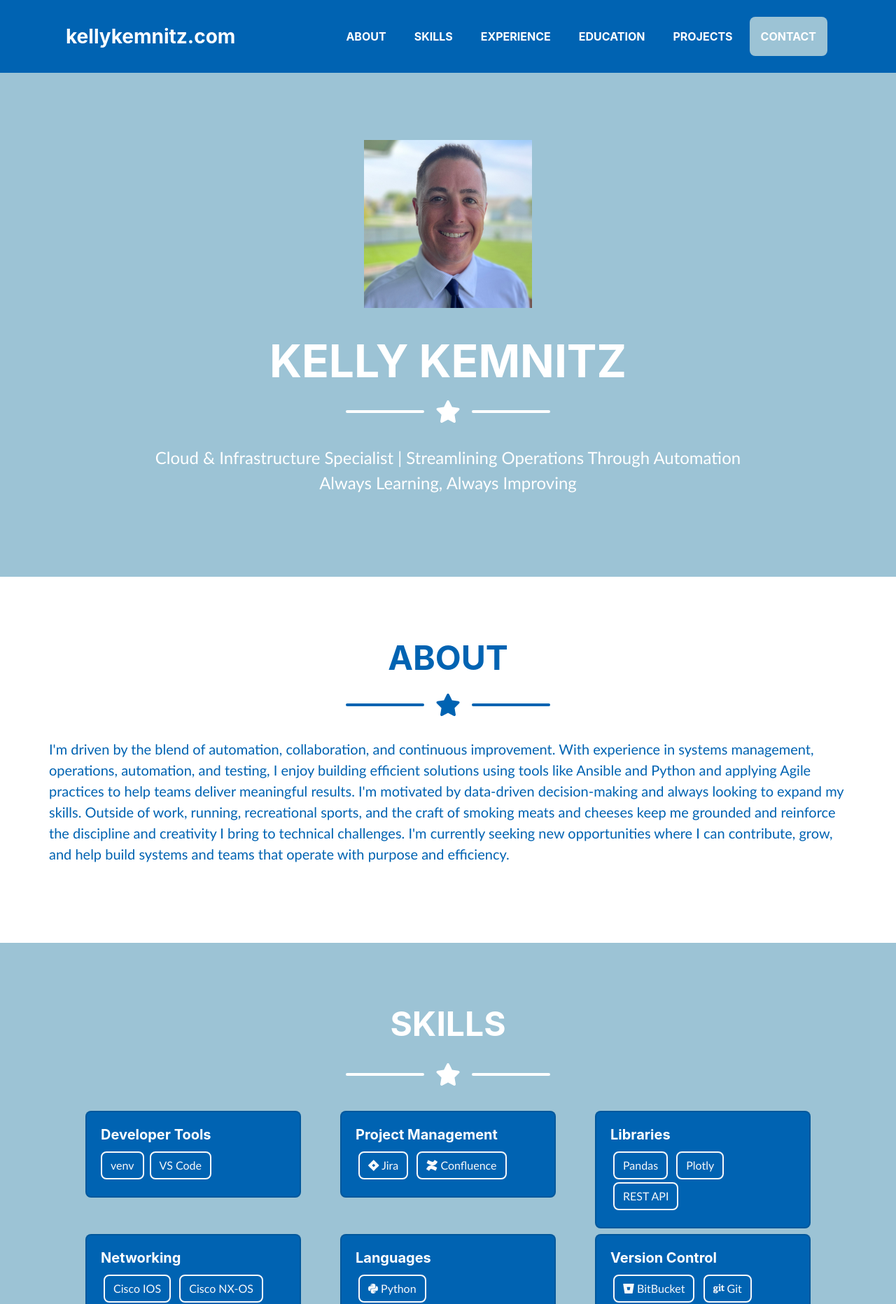
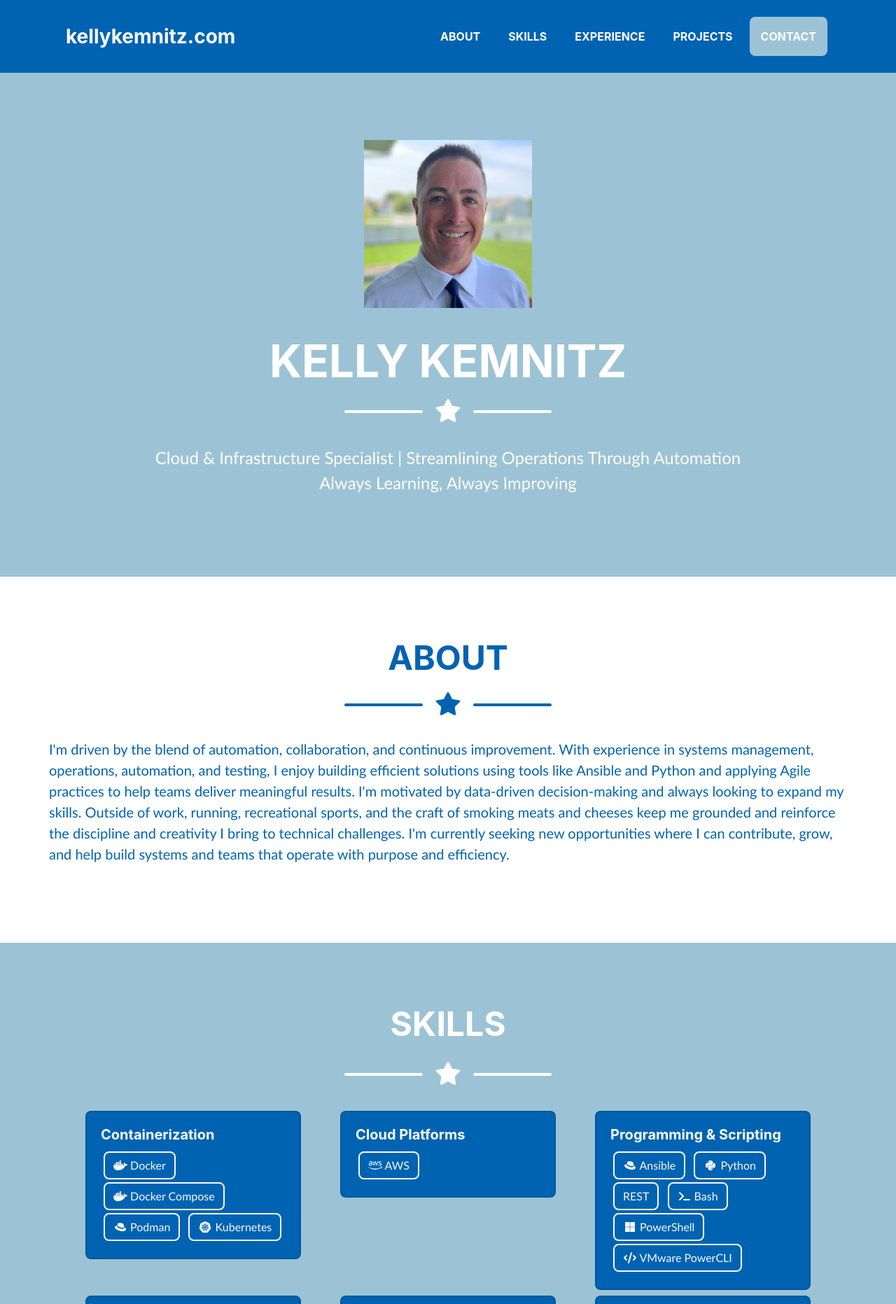
Before and after one commit to kellygkemnitz/kellygkemnitz.github.io, a Flask app: page / in a window 1280 px wide. Shown: the top 1863 px of the page at 70% size. Run offline with Flask 3, Linux system fonts and the light colour scheme; some libraries are stand-ins or nearby versions; some web fonts are replaced.

Commit message:
Dev (#14)
* GitHub action

* Docker

* Docker

* Docker

* Docker

* New runner

* New runner

* New runners

* New resume

* New resume

* Refactor

* 2026

* Dockerfile

* Changes to homepage

```diff
--- a/templates/index.html
+++ b/templates/index.html
@@ -12,7 +12,7 @@
         <script src="https://code.jquery.com/jquery-3.5.1.slim.min.js"></script>
         <script src="https://cdn.jsdelivr.net/npm/@popperjs/core@2.9.2/dist/umd/popper.min.js"></script>
         <script src="https://stackpath.bootstrapcdn.com/bootstrap/4.5.2/js/bootstrap.min.js"></script>
-        <script src="https://use.fontawesome.com/releases/v6.3.0/js/all.js" crossorigin="anonymous"></script>
+        <script src="https://use.fontawesome.com/releases/v7.2.0/js/all.js" crossorigin="anonymous"></script>
         <!-- Core theme CSS (includes Bootstrap)-->
         <link href="static/assets/css/styles.css" rel="stylesheet">
         <!-- Fonts CSS-->
@@ -28,7 +28,7 @@
                         <li class="nav-item mx-0 mx-lg-1"><a class="nav-link py-3 px-0 px-lg-3 rounded js-scroll-trigger" href="#about">ABOUT</a></li>
                         <li class="nav-item mx-0 mx-lg-1"><a class="nav-link py-3 px-0 px-lg-3 rounded js-scroll-trigger" href="#skills">SKILLS</a></li>
                         <li class="nav-item mx-0 mx-lg-1"><a class="nav-link py-3 px-0 px-lg-3 rounded js-scroll-trigger" href="#experience">EXPERIENCE</a></li>
-                        <li class="nav-item mx-0 mx-lg-1"><a class="nav-link py-3 px-0 px-lg-3 rounded js-scroll-trigger" href="#education">EDUCATION</a></li>
+                        <!-- <li class="nav-item mx-0 mx-lg-1"><a class="nav-link py-3 px-0 px-lg-3 rounded js-scroll-trigger" href="#education">EDUCATION</a></li> -->
                         <li class="nav-item mx-0 mx-lg-1"><a class="nav-link py-3 px-0 px-lg-3 rounded js-scroll-trigger" href="#projects">PROJECTS</a></li>
                         <li class="nav-item mx-0 mx-lg-1"><a class="nav-link py-3 px-0 px-lg-3 rounded js-scroll-trigger" href="#contact">CONTACT</a></li>
                     </ul>
@@ -90,33 +90,49 @@
                     <div class="col-md-4">
                         <div class="card card-secondary">
                             <div class="card-body">
-                                <h5 class="card-title">Developer Tools</h5>
-                                <a class="btn btn-outline-light mb-1 mb-1" href="https://docs.python.org/3/library/venv.html" target="_blank">venv</a>
-                                <a class="btn btn-outline-light mx-1 mb-1" href="https://code.visualstudio.com/" target="_blank">VS Code</a>
+                                <h5 class="card-title">Containerization</h5>
+                                    <a class="btn btn-outline-light mx-1 mb-1" href="https://www.docker.com" target="_blank"><i class="fa-brands fa-docker"></i> Docker</a>
+                                    <a class="btn btn-outline-light mx-1 mb-1" href="https://www.docker.com" target="_blank"><i class="fa-brands fa-docker"></i> Docker Compose</a>
+                                    <a class="btn btn-outline-light mx-1 mb-1" href="https://podman.io" target="_blank"><i class="fa-brands fa-redhat"></i> Podman</a>
+                                    <a class="btn btn-outline-light mx-1 mb-1" href="https://kubernetes.io/" target="_blank"><i class="fa-brands fa-kubernetes"></i> Kubernetes</a>
                             </div>
                         </div>
                     </div>
                     <div class="col-md-4">
                         <div class="card card-secondary">
                             <div class="card-body">
-                                <h5 class="card-title">Project Management</h5>
-                                <a class="btn btn-outline-light mx-1 mb-1" href="https://www.atlassian.com/software/jira" target="_blank"><i class="fa-brands fa-jira"></i> Jira</a>
-                                <a class="btn btn-outline-light mx-1 mb-1" href="https://www.atlassian.com/software/confluence" target="_blank"><i class="fa-brands fa-confluence"></i>  Confluence</a>
+                                <h5 class="card-title">Cloud Platforms</h5>
+                                <a class="btn btn-outline-light mx-1 mb-1" href="https://aws.amazon.com/" target="_blank"><i class="fa-brands fa-aws"></i> AWS</a>
                             </div>
                         </div>
                     </div>
                     <div class="col-md-4">
                         <div class="card card-secondary">
                             <div class="card-body">
-                                <h5 class="card-title">Libraries</h5>
-                                <a class="btn btn-outline-light mx-1 mb-1" href="https://pandas.pydata.org/" target="_blank">Pandas</a>
-                                <a class="btn btn-outline-light mx-1 mb-1" href="https://plotly.com/python/" target="_blank">Plotly</a>
-                                <a class="btn btn-outline-light mx-1 mb-1" href="https://restfulapi.net/" target="_blank">REST API</a>
+                                <h5 class="card-title">Programming & Scripting</h5>
+                                <a class="btn btn-outline-light mx-1 mb-1" href="https://www.ansible.com/" target="_blank"><i class="fa-brands fa-redhat"></i> Ansible</a>
+                                <a class="btn btn-outline-light mx-1 mb-1" href="https://www.python.org/" target="_blank"><i class="fa-brands fa-python"></i> Python</a>
+                                <a class="btn btn-outline-light mx-1 mb-1" href="https://en.wikipedia.org/wiki/REST" target="_blank"> REST</a>
+                                <a class="btn btn-outline-light mx-1 mb-1" href="https://en.wikipedia.org/wiki/Bash_(Unix_shell)" target="_blank"><i class="fa-solid fa-terminal"></i> Bash</a>
+                                <a class="btn btn-outline-light mx-1 mb-1" href="https://learn.microsoft.com/en-us/powershell/" target="_blank"><i class="fa-brands fa-microsoft"></i> PowerShell</a>
+                                <a class="btn btn-outline-light mx-1 mb-1" href="https://developer.broadcom.com/powercli" target="_blank"><i class="fa-solid fa-code"></i> VMware PowerCLI</a>
                             </div>
                         </div>
                     </div>
-                </div>
-                <div class="row">
+                <div class="row"></div>
+                    <div class="col-md-4">
+                        <div class="card card-secondary">
+                            <div class="card-body">
+                                <h5 class="card-title">Operations & Project Management</h5>
+                                <a class="btn btn-outline-light mx-1 mb-1" href="https://www.atlassian.com/software/jira" target="_blank"><i class="fa-brands fa-jira"></i> Jira</a>
+                                <a class="btn btn-outline-light mx-1 mb-1" href="https://www.atlassian.com/software/confluence" target="_blank"><i class="fa-brands fa-confluence"></i>  Confluence</a>
+                                <a class="btn btn-outline-light mx-1 mb-1" href="https://www.atlassian.com/software/bitbucket" target="_blank"><i class="fa-brands fa-bitbucket"></i>  Bitbucket</a>
+                                <a class="btn btn-outline-light mx-1 mb-1" href="https://git-scm.com/" target="_blank"><i class="fa-brands fa-git"> </i> Git</a>
+                                <a class="btn btn-outline-light mx-1 mb-1" href="https://github.com/" target="_blank"><i class="fa-brands fa-github"></i> GitHub</a>
+                                <a class="btn btn-outline-light mx-1 mb-1" href="https://about.gitlab.com/" target="_blank"><i class="fa-brands fa-gitlab"></i> Gitlab</a>
+                            </div>
+                        </div>
+                    </div>
                     <div class="col-md-4">
                         <div class="card card-secondary">
                             <div class="card-body">
@@ -130,50 +146,20 @@
                     <div class="col-md-4">
                         <div class="card card-secondary">
                             <div class="card-body">
-                                <h5 class="card-title">Languages</h5>
-                                <a class="btn btn-outline-light mx-1 mb-1" href="https://www.python.org/" target="_blank"><i class="fa-brands fa-python"></i>  Python</a>
-                                <a class="btn btn-outline-light mx-1 mb-1" href="https://developer.broadcom.com/powercli" target="_blank">VMware PowerCLI</a>
-                                <a class="btn btn-outline-light mx-1 mb-1" href="https://learn.microsoft.com/en-us/powershell/" target="_blank"><i class="fa-brands fa-microsoft"></i>  PowerShell</a>
-                                <a class="btn btn-outline-light mx-1 mb-1" href="https://www.gnu.org/software/bash/" target="_blank">Bash</a>
+                                <h5 class="card-title">Storage</h5>
+                                <a class="btn btn-outline-light mx-1 mb-1" href="https://www.netapp.com" target="_blank">NetApp E-Series/EF-Series</a>
+                                <a class="btn btn-outline-light mx-1 mb-1" href="https://www.netapp.com" target="_blank">NetApp FAS</a>
+                                <a class="btn btn-outline-light mx-1 mb-1" href="https://en.wikipedia.org/wiki/Storage_area_network" target="_blank">SAN</a>
+                                <a class="btn btn-outline-light mx-1 mb-1" href="https://en.wikipedia.org/wiki/Network-attached_storage" target="_blank">NAS</a>
                             </div>
                         </div>
                     </div>
                     <div class="col-md-4">
                         <div class="card card-secondary">
                             <div class="card-body">
-                                <h5 class="card-title">Version Control</h5>
-                                <a class="btn btn-outline-light mx-1 mb-1" href="https://bitbucket.org/product/" target="_blank"><i class="fa-brands fa-bitbucket"></i>  BitBucket</a>
-                                <a class="btn btn-outline-light mx-1 mb-1" href="https://git-scm.com/" target="_blank"><i class="fa-brands fa-git"> </i> Git</a>
-                                <a class="btn btn-outline-light mx-1 mb-1" href="https://github.com/" target="_blank"><i class="fa-brands fa-github"></i> GitHub</a>
-                                <a class="btn btn-outline-light mx-1 mb-1" href="https://about.gitlab.com/" target="_blank"><i class="fa-brands fa-gitlab"></i> Gitlab</a>
-                                <a class="btn btn-outline-light mx-1 mb-1" href="https://www.perforce.com/" target="_blank">Perforce</a>
-                            </div>
-                        </div>
-                    </div>
-                </div>
-                <div class="row">
-                    <div class="col-md-4">
-                        <div class="card card-secondary">
-                            <div class="card-body">
-                                <h5 class="card-title">Storage Protocols</h5>
-                                <a class="btn btn-outline-light mx-1 mb-1" href="https://en.wikipedia.org/wiki/Fibre_Channel" target="_blank">Fibre Channel</a>
-                                <a class="btn btn-outline-light mx-1 mb-1" href="https://en.wikipedia.org/wiki/ISCSI" target="_blank">iSCSI</a>
-                                <a class="btn btn-outline-light mx-1 mb-1" href="https://en.wikipedia.org/wiki/Network_File_System" target="_blank">NFS</a>
-                                <a class="btn btn-outline-light mx-1 mb-1" href="https://www.snia.org/education/what-is-nvme-of" target="_blank">NVMe over Fabrics (NVMe-oF)</a>
-                                <a class="btn btn-outline-light mx-1 mb-1" href="https://en.wikipedia.org/wiki/Serial_Attached_SCSI" target="_blank">Serial Attached SCSI (SAS)</a>
-                            </div>
-                        </div>
-                    </div>
-                    <div class="col-md-4">
-                        <div class="card card-secondary">
-                            <div class="card-body">
-                                <h5 class="card-title">Frameworks</h5>
-                                <a class="btn btn-outline-light mx-1 mb-1" href="https://www.ansible.com/" target="_blank">Ansible</a>
-                                <a class="btn btn-outline-light mx-1 mb-1" href="https://dash.plotly.com/" target="_blank">Dash</a>
-                                <a class="btn btn-outline-light mx-1 mb-1" href="https://www.docker.com" target="_blank"><i class="fa-brands fa-docker"></i> Docker</a>
-                                <a class="btn btn-outline-light mx-1 mb-1" href="https://flask.palletsprojects.com/en/3.0.x/" target="_blank">Flask</a>
-                                <a class="btn btn-outline-light mx-1 mb-1" href="https://jupyter.org/" target="_blank">Jupyter Notebooks</a>
-                                <a class="btn btn-outline-light mx-1 mb-1" href="https://podman.io/" target="_blank">Podman</a>
+                                <h5 class="card-title">Developer Tools</h5>
+                                <a class="btn btn-outline-light mx-1 mb-1" href="https://jupyter.org/" target="_blank"><i class="fa-solid fa-book"></i> Jupyter Notebooks</a>
+                                <a class="btn btn-outline-light mx-1 mb-1" href="https://podman.io/" target="_blank"><i class="fa-brands fa-microsoft"></i> VScode</a>
                             </div>
                         </div>
                     </div>
@@ -181,12 +167,14 @@
                         <div class="card card-secondary">
                             <div class="card-body">
                                 <h5 class="card-title">Operating Systems</h5>
+                                <a class="btn btn-outline-light mx-1 mb-1" href="https://www.redhat.com/en/technologies/linux-platforms/enterprise-linux" target="_blank"><i class="fa-brands fa-redhat"></i> Red Hat Enterprise Linux</a>
+                                <a class="btn btn-outline-light mx-1 mb-1" href="https://ubuntu.com/" target="_blank"><i class="fa-brands fa-ubuntu"></i> Ubuntu</a>
                                 <a class="btn btn-outline-light mx-1 mb-1" href="https://docs.vmware.com/en/VMware-vSphere/index.html" target="blank">VMware vSphere ESXi</a>
+                                <a class="btn btn-outline-light mx-1 mb-1" href="https://aws.amazon.com/amazon-linux-2/" target="blank"><i class="fa-brands fa-amazon"></i>Amazon Linux</a>
                                 <a class="btn btn-outline-light mx-1 mb-1" href="https://en.wikipedia.org/wiki/Windows_Server" target="_blank"><i class="fa-brands fa-windows"></i> Microsoft Windows Server</a>
-                                <a class="btn btn-outline-light mx-1 mb-1" href="https://www.redhat.com/en/technologies/linux-platforms/enterprise-linux" target="_blank"><i class="fa-brands fa-redhat"></i> Red Hat Enterprise Linux</a>
                                 <a class="btn btn-outline-light mx-1 mb-1" href="https://www.suse.com/products/server/" target="_blank"><i class="fa-brands fa-suse"></i> SUSE Linux Enterprise Server</a>
                                 <a class="btn btn-outline-light mx-1 mb-1" href="https://www.oracle.com/linux/" target="_blank">Oracle Linux</a>
-                                <a class="btn btn-outline-light mx-1 mb-1" href="https://ubuntu.com/" target="_blank"><i class="fa-brands fa-ubuntu"></i> Ubuntu</a>
+
                             </div>
                         </div>
                     </div>
```
